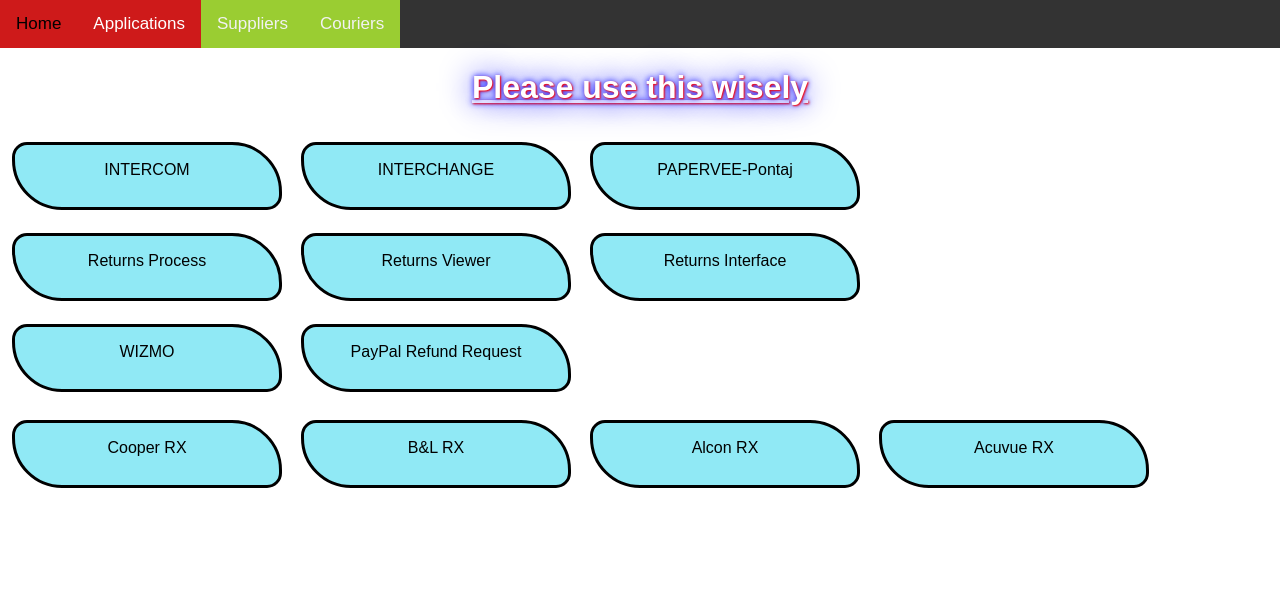
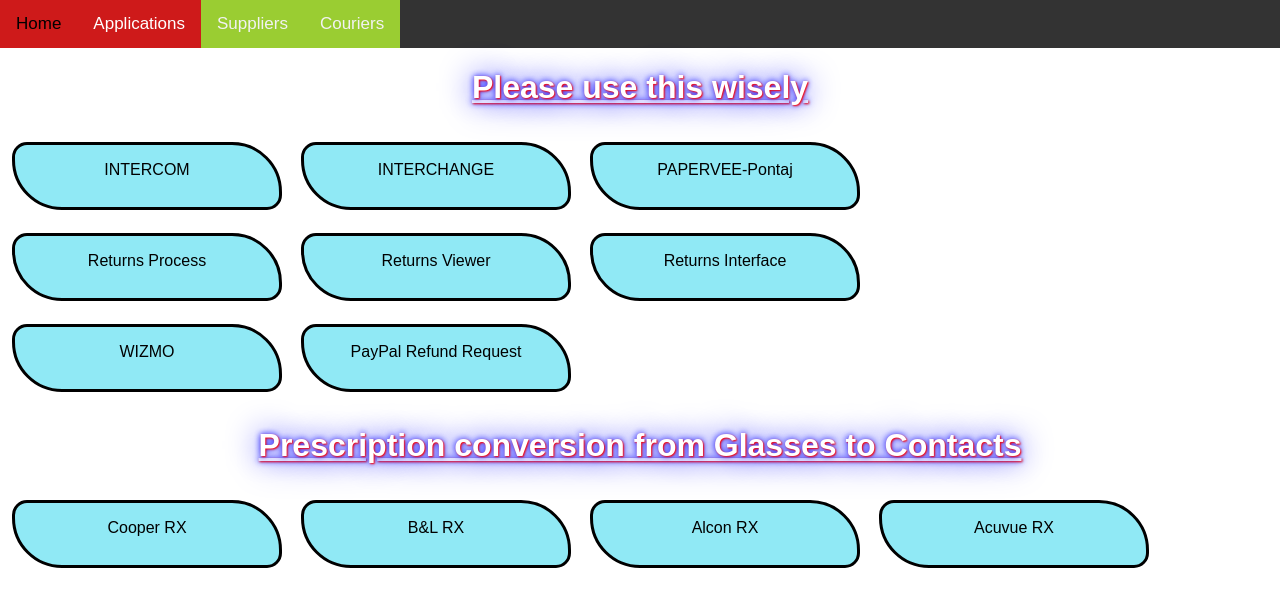
Before and after one commit to IlieKits/Kits-Shortcuts-in-Life, a plain HTML site: page Applications.html in a window 1280 px wide. Drawn offline with Linux system fonts and the light colour scheme.

Commit message:
Update Applications.html

```diff
--- a/Applications.html
+++ b/Applications.html
@@ -39,6 +39,7 @@
         </tr>
 
     </table>
+    <h1>Prescription conversion from Glasses to Contacts</h1>
     <table style="width:50%" cellpadding="5px" cellspacing="5px">
         <tr>
             <td><a href="https://coopervision.ca/practitioner/tools-and-calculators/optiexpert/optiexpert-web#/calculator" class="button button1" target="_blank" style= "background-color:#90e9f5">Cooper RX</a></td>
```
